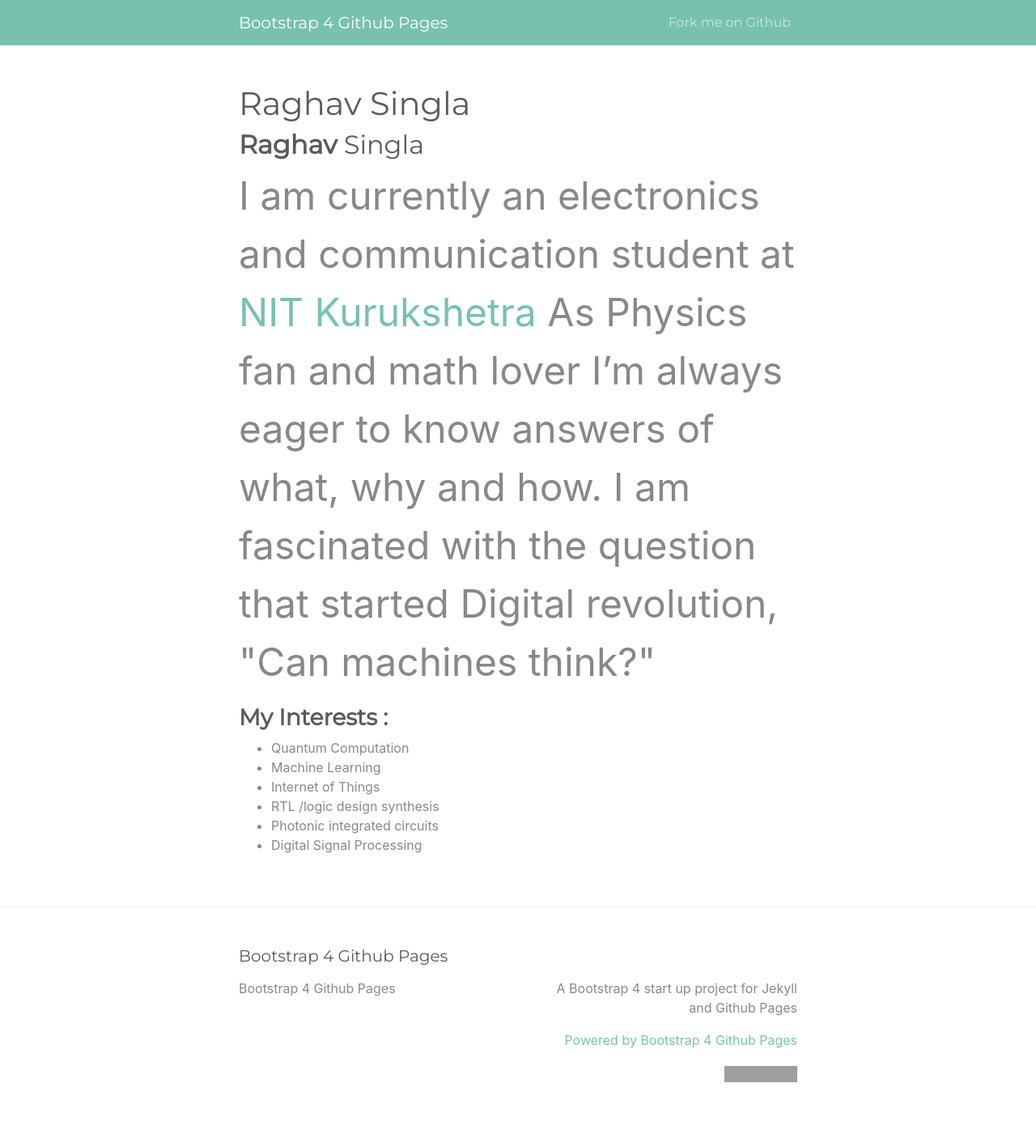
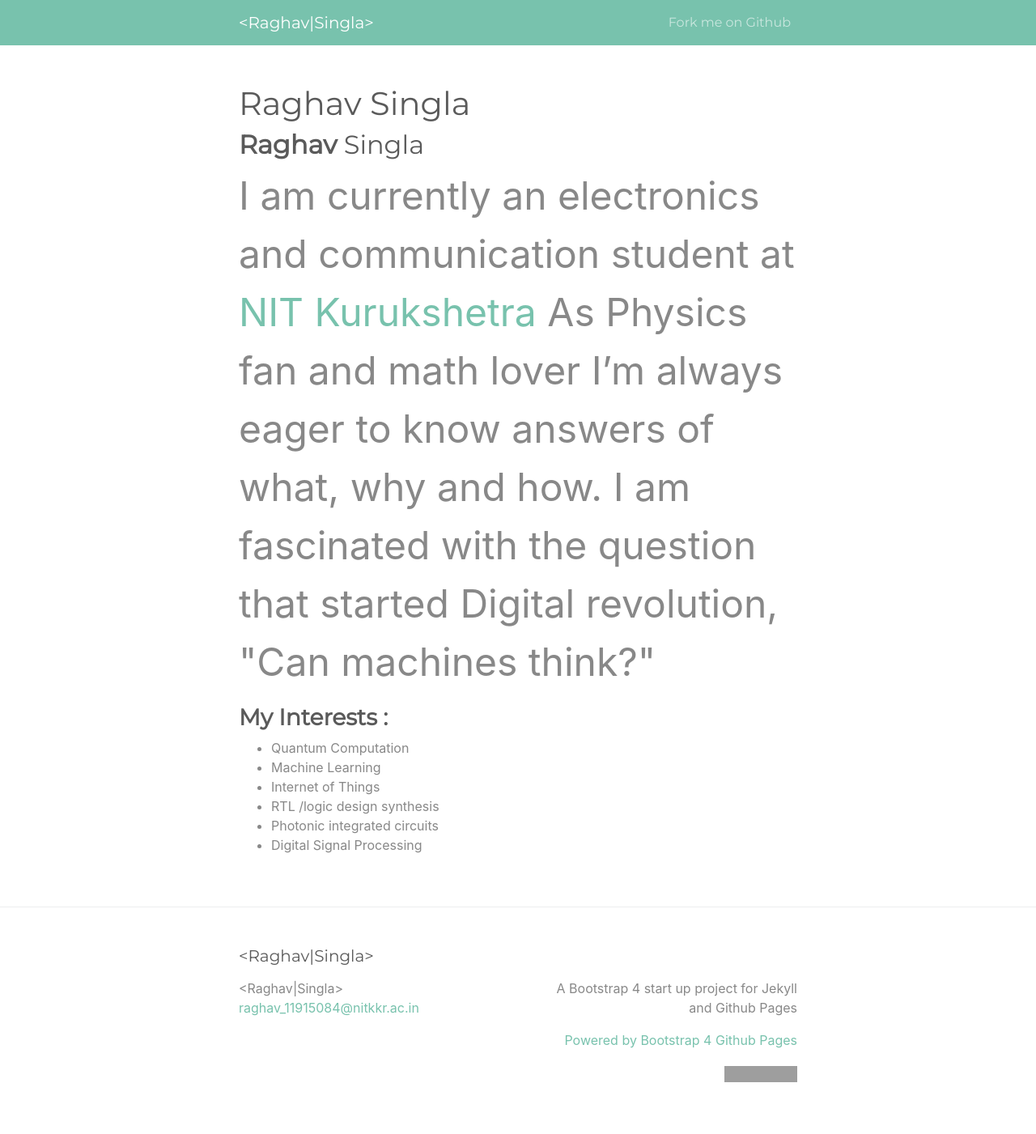
Before and after one commit to Raghav-Bell/Raghav-Bell.github.io, a Jekyll site: the page built from index.md, in a window 1280 px wide. Shown: the whole page at 81% size. Built offline with Jekyll 4.4.1, drawn with Linux system fonts in a browser that asks for light colours; grey boxes are pictures that could not be loaded.

Commit message:
Update _config.yml

```diff
--- a/_config.yml
+++ b/_config.yml
@@ -14,14 +14,14 @@
 # You can create any custom variable you would like, and they will be accessible
 # in the templates via {{ site.myvariable }}.
 theme: jekyll-theme-minimal
-title: Bootstrap 4 Github Pages
-email: ""
+title: <Raghav|Singla>
+email: "raghav_11915084@nitkkr.ac.in"
 description: >- # this means to ignore newlines until "baseurl:"
   A Bootstrap 4 start up project for Jekyll and Github Pages
 #baseurl: "" # the subpath of your site, e.g. /blog
 #url: "" # the base hostname & protocol for your site, e.g. http://example.com
 #twitter_username: jekyllrb
-#github_username:  jekyll
+github_username: Raghav-Bell
 
 repository: "Raghav-Bell/websitex"
 
```
